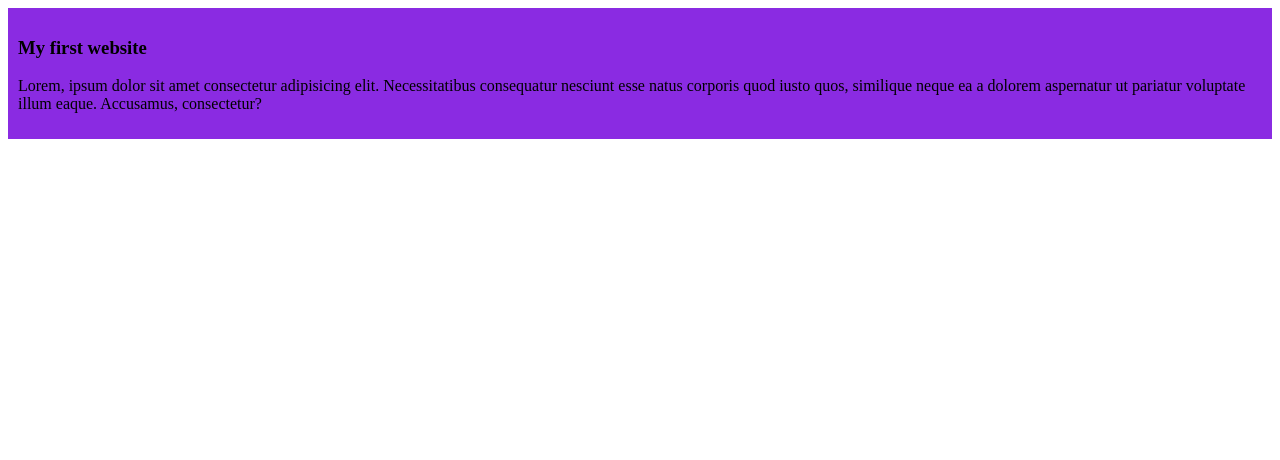
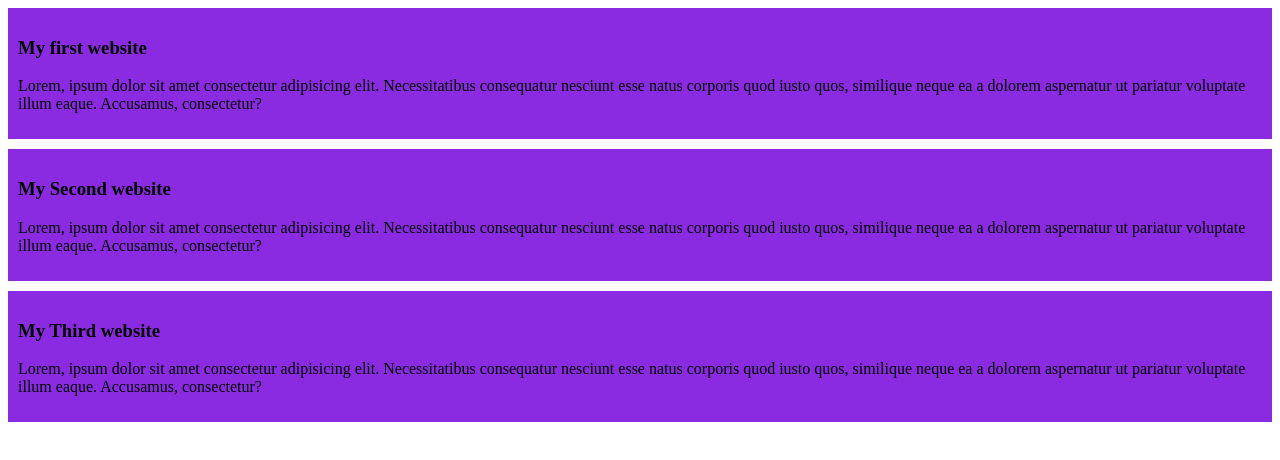
Before and after one commit to nusrat-simu/my-first-github-repo, a plain HTML site: page index.html in a window 1280 px wide. Drawn offline with Linux system fonts and the light colour scheme.

Commit message:
added the second and third blog

```diff
--- a/index.html
+++ b/index.html
@@ -11,5 +11,13 @@
         <h3>My first website</h3>
         <p>Lorem, ipsum dolor sit amet consectetur adipisicing elit. Necessitatibus consequatur nesciunt esse natus corporis quod iusto quos, similique neque ea a dolorem aspernatur ut pariatur voluptate illum eaque. Accusamus, consectetur?</p>
     </div>
+    <div>
+        <h3>My Second website</h3>
+        <p>Lorem, ipsum dolor sit amet consectetur adipisicing elit. Necessitatibus consequatur nesciunt esse natus corporis quod iusto quos, similique neque ea a dolorem aspernatur ut pariatur voluptate illum eaque. Accusamus, consectetur?</p>
+        </div>
+    <div>
+        <h3>My Third website</h3>
+        <p>Lorem, ipsum dolor sit amet consectetur adipisicing elit. Necessitatibus consequatur nesciunt esse natus corporis quod iusto quos, similique neque ea a dolorem aspernatur ut pariatur voluptate illum eaque. Accusamus, consectetur?</p>
+        </div>
 </body>
 </html>
--- a/styles/blogie.css
+++ b/styles/blogie.css
@@ -1,4 +1,5 @@
 div{
     background-color: blueviolet;
     padding: 10px;
+    margin-bottom: 10px;
 }
```
